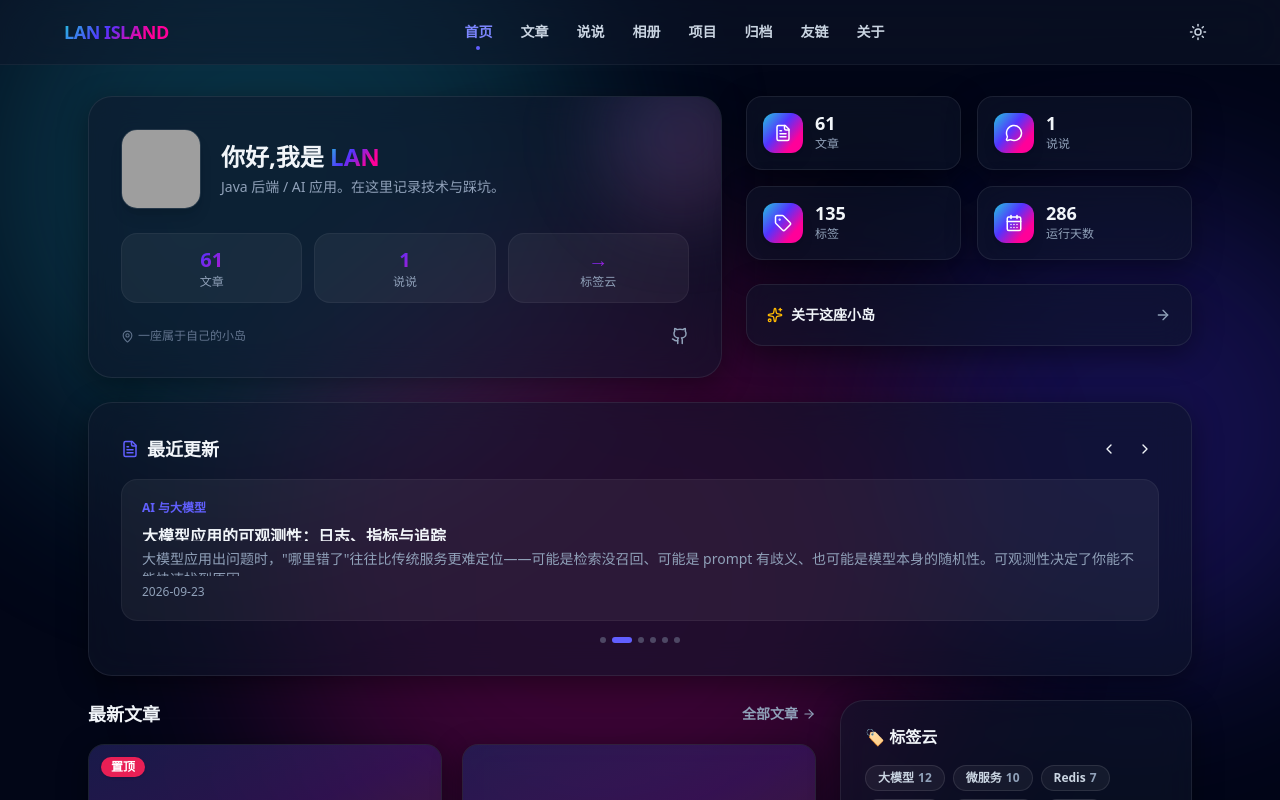
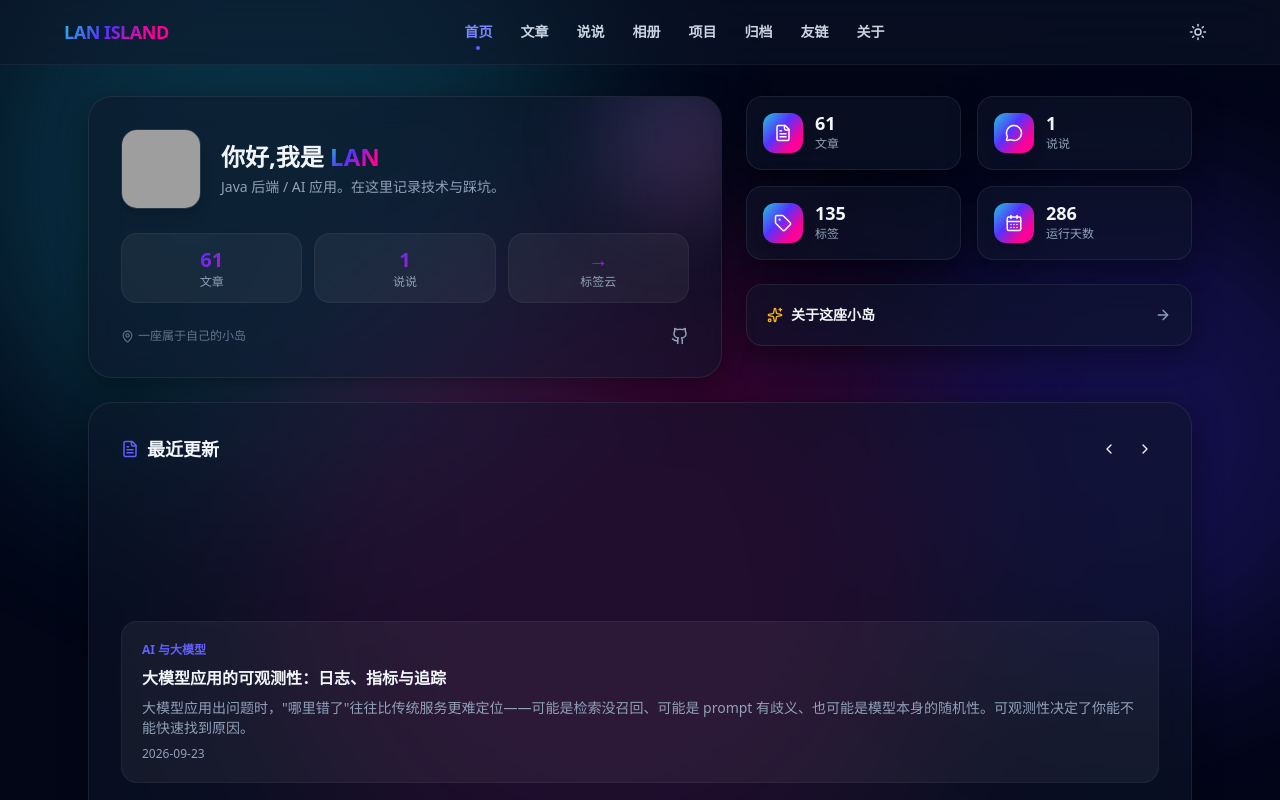
Before and after one commit to Inspirecc/LAN-island, a Next.js app: page / in a window 1280 px wide. Shown: the top 800 px of the page. Built offline with nearby package versions, Linux system fonts and the light colour scheme; grey boxes are pictures that could not be loaded.

Commit message:
fix: 轮播卡片改用 Grid 叠层布局,容器高度取最高卡片,彻底解决内容裁切

```diff
--- a/components/LatestPosts.tsx
+++ b/components/LatestPosts.tsx
@@ -1,4 +1,6 @@
 // components/LatestPosts.tsx — 首页最新文章轮播(客户端,自动滚动)
+// 布局方案:CSS Grid 叠层。所有卡片占同一个网格单元,容器高度 = 最高的卡片,
+// 从根本上解决"内容比占位高就被裁切"的问题。
 "use client";
 
 import Link from "next/link";
@@ -45,23 +47,16 @@ export default function LatestPosts({ posts }: { posts: PostMeta[] }) {
         )}
       </div>
 
-      {/* 卡片区域:高度自适应,当前条目撑开容器,避免内容被裁掉 */}
-      <div className="relative">
-        {/* 占位:用最长的一条撑出高度(不可见),保证切换时高度稳定 */}
-        <div className="invisible flex flex-col gap-2 rounded-2xl border p-5" aria-hidden>
-          <span className="text-xs font-bold">分类</span>
-          <h3 className="line-clamp-1 text-base font-black">占位标题</h3>
-          <p className="line-clamp-2 text-sm">占位摘要,用于撑出稳定的高度,避免轮播切换时页面跳动。</p>
-          <span className="text-xs">0000-00-00</span>
-        </div>
+      {/* Grid 叠层:同格堆叠,高度取所有卡片中的最大值,内容永不裁切 */}
+      <div className="grid">
         {posts.map((p, i) => (
           <Link
             key={p.slug}
             href={`/posts/${p.slug}`}
-            className={`absolute inset-0 flex flex-col justify-center gap-2 overflow-hidden rounded-2xl border border-white/30 bg-white/40 p-5 transition-all duration-500 dark:border-white/5 dark:bg-white/5 ${
+            className={`flex flex-col gap-2 rounded-2xl border border-white/30 bg-white/40 p-5 transition-all duration-500 dark:border-white/5 dark:bg-white/5 ${
               i === index
                 ? "z-10 translate-y-0 opacity-100"
-                : "pointer-events-none translate-y-3 opacity-0"
+                : "pointer-events-none invisible relative z-0 translate-y-3 opacity-0"
             }`}
           >
             <span className="text-xs font-bold text-indigo-500">{p.category}</span>
```
